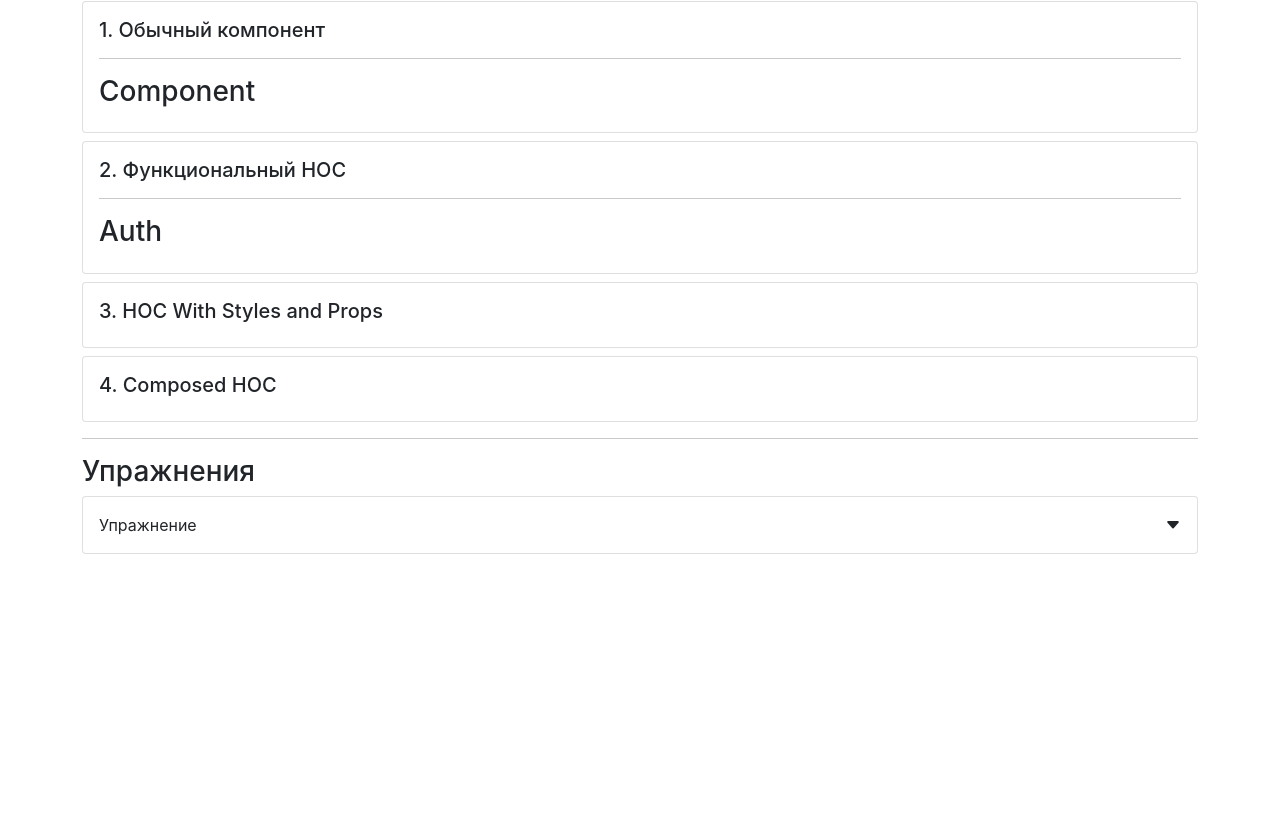
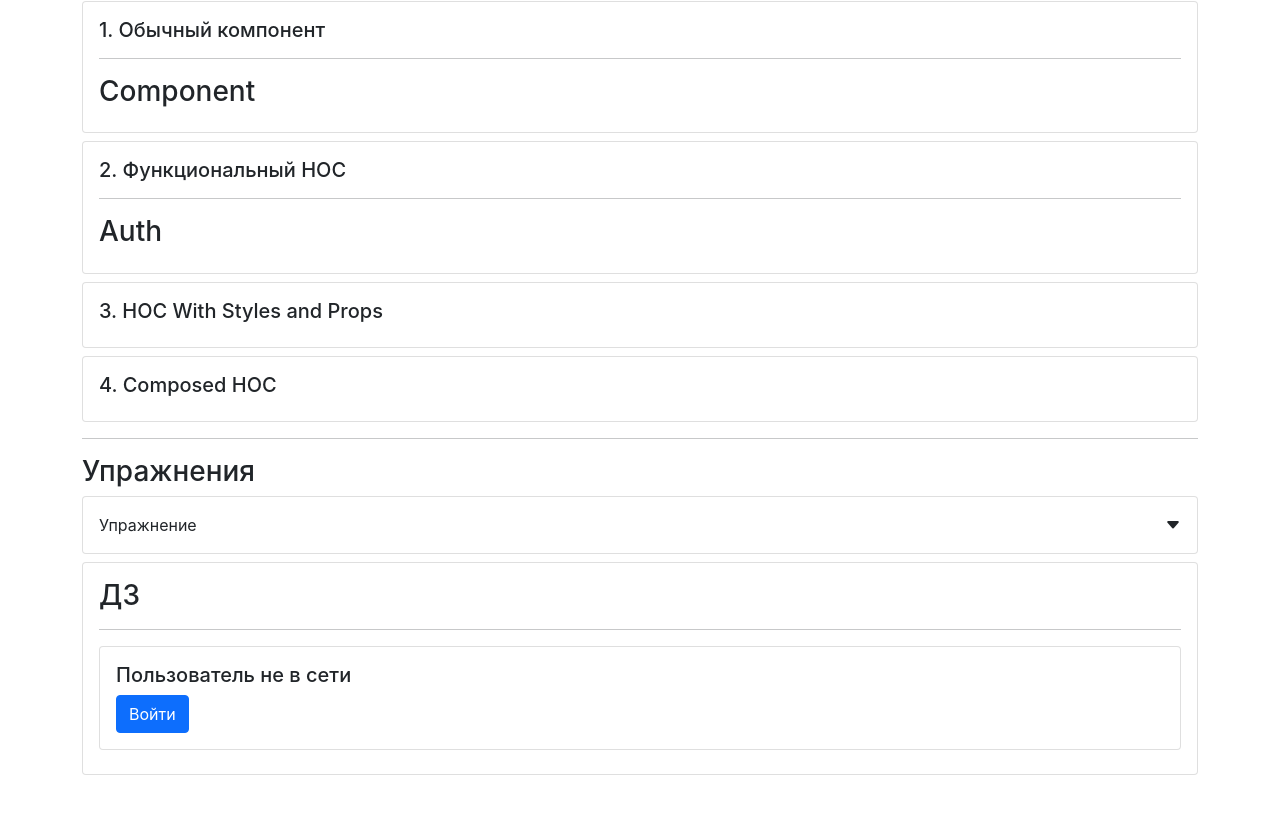
Before and after one commit to dencyh/assignments-module-2, a React (Create React App) app: page /hoc in a window 1280 px wide. Shown: the part 334-1148 px from the top of the page. Before the commit the page ends 956 px from the top, so only its background shows below. Built offline with nearby package versions, Linux system fonts and the light colour scheme.

Commit message:
homework practice

```diff
--- a/src/app/components/examples/hoc/withLogin.jsx
+++ b/src/app/components/examples/hoc/withLogin.jsx
@@ -1,11 +1,11 @@
 import React from "react";
 import Subtitle from "../../common/typografy/subtitle";
 
-const WithLogin = (Component) => (props) => {
+const withLogin = (Component) => (props) => {
     const isLogin = localStorage.getItem("auth");
     return (
         <>{isLogin ? <Component {...props} /> : <Subtitle>Auth</Subtitle>}</>
     );
 };
 
-export default WithLogin;
+export default withLogin;
--- a/src/app/components/examples/useCallback/useCallBackExample.jsx
+++ b/src/app/components/examples/useCallback/useCallBackExample.jsx
@@ -1,8 +1,12 @@
-import React, { useState, useRef, useEffect, useCallback } from "react";
+import React, { useState, useRef, useEffect } from "react";
 import CardWrapper from "../../common/Card";
 import SmallTitle from "../../common/typografy/smallTitle";
 
-const validateCallback = (data) => {
+const validateWithCallback = (data) => {
+    console.log(data);
+};
+
+const validateWithoutCallback = (data) => {
     console.log(data);
 };
 
@@ -14,13 +18,6 @@ const UseCallBackExample = () => {
     const handleChange = ({ name, value }) => {
         setData((prev) => ({ ...prev, [name]: value }));
     };
-    const validateWithoutCallback = (data) => {
-        console.log(data);
-    };
-
-    // const validateCallback = useCallback((data) => {
-    //     console.log(data);
-    // }, []);
 
     useEffect(() => {
         withoutCallback.current++;
@@ -28,11 +25,11 @@ const UseCallBackExample = () => {
 
     useEffect(() => {
         withCallback.current++;
-    }, [validateCallback]);
+    }, [validateWithCallback]);
 
     useEffect(() => {
         validateWithoutCallback(data);
-        validateCallback(data);
+        validateWithCallback(data);
     }, [data]);
     return (
         <CardWrapper>
--- a/src/app/components/examples/useRef/programmableActions.jsx
+++ b/src/app/components/examples/useRef/programmableActions.jsx
@@ -1,16 +1,8 @@
-import React, { useRef, useState, useEffect } from "react";
+import React from "react";
 import CardWrapper from "../../common/Card";
 import Divider from "../../common/divider";
 import SmallTitle from "../../common/typografy/smallTitle";
 const ProgrammableActionsExample = () => {
-    const prevState = useRef("");
-    const [otherState, setOtherState] = useState(false);
-    const toggleOtherState = () => {
-        setOtherState(!otherState);
-    };
-    // useEffect(() => {
-    //     renderCount.current++;
-    // });
     return (
         <CardWrapper>
             <SmallTitle className="card-title">
--- a/src/app/components/exercises/childrenExercise.jsx
+++ b/src/app/components/exercises/childrenExercise.jsx
@@ -1,5 +1,6 @@
 import React from "react";
 import CollapseWrapper from "../common/collapse";
+import PropTypes from "prop-types";
 const ChildrenExercise = () => {
     return (
         <CollapseWrapper title="Упражнение">
@@ -11,9 +12,11 @@ const ChildrenExercise = () => {
                 <code>React.Children.toArray</code>
             </p>
 
-            <Component />
-            <Component />
-            <Component />
+            <ListWrapper>
+                <Component />
+                <Component />
+                <Component />
+            </ListWrapper>
         </CollapseWrapper>
     );
 };
@@ -22,4 +25,23 @@ const Component = () => {
     return <div>Компонент списка</div>;
 };
 
+const ListWrapper = ({ children }) => {
+    return (
+        <ul>
+            {React.Children.map(children, (child, index) => (
+                <li className="d-flex">
+                    {child} <span className="ms-1"> #{index + 1}</span>
+                </li>
+            ))}
+        </ul>
+    );
+};
+
+ListWrapper.propTypes = {
+    children: PropTypes.oneOfType([
+        PropTypes.node,
+        PropTypes.arrayOf(PropTypes.node)
+    ])
+};
+
 export default ChildrenExercise;
--- a/src/app/components/exercises/hocExercise.jsx
+++ b/src/app/components/exercises/hocExercise.jsx
@@ -1,8 +1,15 @@
 import React from "react";
+import CardWrapper from "../common/Card";
 import CollapseWrapper from "../common/collapse";
+import Divider from "../common/divider";
+import Subtitle from "../common/typografy/subtitle";
+import withFunctions from "./withFunctions";
+import SimpleComponent from "./simpleComponent";
 
 const HocExercise = () => {
+    const ComponentWithHoc = withFunctions(SimpleComponent);
     return (
+        <>
             <CollapseWrapper title="Упражнение">
                 <p className="mt-3">
                     Вам необходимо реализовать компонент{" "}
@@ -15,9 +22,9 @@ const HocExercise = () => {
                         <code>isAuth</code>
                     </li>
                     <li>
-                    Отображает кнопку &quot;Войти&quot;, если пользователь НЕ
-                    авторизован (зависит от параметра <code>isAuth</code> в{" "}
-                    <code>props</code>)
+                        Отображает кнопку &quot;Войти&quot;, если пользователь
+                        НЕ авторизован (зависит от параметра <code>isAuth</code>{" "}
+                        в <code>props</code>)
                     </li>
                     <li>
                         Отображает кнопку с содержанием &quot;Выйти из
@@ -32,8 +39,8 @@ const HocExercise = () => {
                 </ul>
                 <p className="mt-3">
                     Вам необходимо создать HOC с названием{" "}
-                <code>withFunctions</code>, который будет принимать компонент{" "}
-                <code>SimpleComponent</code> и делать следующее:
+                    <code>withFunctions</code>, который будет принимать
+                    компонент <code>SimpleComponent</code> и делать следующее:
                 </p>
                 <ul>
                     <li>
@@ -44,18 +51,18 @@ const HocExercise = () => {
                         Передает параметр <code>isAuth</code>. Этот параметр
                         является обычной переменной <code>const</code> в функции{" "}
                         <code>withFunctions</code> и содержит в себе результат
-                    проверки наличия данных в <code>localStorage</code> по ключу{" "}
-                    <code>auth</code>. На текущий момент нам не важно, какие
-                    данные там хранить (например можно проверять наличие строки{" "}
-                    <code>&quot;token&quot;</code>)
+                        проверки наличия данных в <code>localStorage</code> по
+                        ключу <code>auth</code>. На текущий момент нам не важно,
+                        какие данные там хранить (например можно проверять
+                        наличие строки <code>&quot;token&quot;</code>)
                     </li>
                     <li>
                         Передает параметры <code>onLogin</code> и{" "}
                         <code>onLogOut</code>. Функции также находятся в{" "}
                         <code>withFunctions</code>. <br />
                         <code>onLogin</code> - добавляет <code>auth</code> в{" "}
-                    <code>localStorage</code> с любым значением (например строку{" "}
-                    <code>&quot;token&quot;</code>) <br />
+                        <code>localStorage</code> с любым значением (например
+                        строку <code>&quot;token&quot;</code>) <br />
                         <code>onLogOut</code> - удаляет <code>auth</code> из{" "}
                         <code>localStorage</code>
                     </li>
@@ -77,6 +84,12 @@ const HocExercise = () => {
                     страницы
                 </p>
             </CollapseWrapper>
+            <CardWrapper>
+                <Subtitle>ДЗ</Subtitle>
+                <Divider />
+                <ComponentWithHoc />
+            </CardWrapper>
+        </>
     );
 };
 
--- /dev/null
+++ b/src/app/components/exercises/simpleComponent.jsx
@@ -0,0 +1,32 @@
+import React from "react";
+
+import PropTypes from "prop-types";
+import SmallTitle from "../common/typografy/smallTitle";
+
+const SimpleComponent = ({ onLogin, onLogout, isAuth }) => {
+    return (
+        <>
+            {isAuth ? (
+                <div>
+                    <SmallTitle>Пользователь онлайн</SmallTitle>
+                    <button className="btn btn-primary" onClick={onLogout}>
+                        Выйти из системы
+                    </button>
+                </div>
+            ) : (
+                <div>
+                    <SmallTitle>Пользователь не в сети</SmallTitle>
+                    <button className="btn btn-primary" onClick={onLogin}>
+                        Войти
+                    </button>
+                </div>
+            )}
+        </>
+    );
+};
+SimpleComponent.propTypes = {
+    onLogin: PropTypes.func.isRequired,
+    onLogout: PropTypes.func.isRequired,
+    isAuth: PropTypes.string.isRequired
+};
+export default SimpleComponent;
--- a/src/app/components/exercises/useRefExercise.jsx
+++ b/src/app/components/exercises/useRefExercise.jsx
@@ -5,7 +5,7 @@ const UseRefExercise = () => {
     const handleResize = (e) => {
         divRef.current.style.height = "80px";
         divRef.current.style.width = "150px";
-        divRef.current.innerText = "321";
+        divRef.current.innerText = "text";
     };
 
     return (
--- /dev/null
+++ b/src/app/components/exercises/withFunctions.jsx
@@ -0,0 +1,24 @@
+import React, { useState } from "react";
+import CardWrapper from "../common/Card";
+
+const withFunctions = (Component) => (props) => {
+    const [isAuth, setIsAuth] = useState(localStorage.getItem("auth") || "");
+    const onLogin = () => {
+        localStorage.setItem("auth", "token");
+        setIsAuth(localStorage.getItem("auth") || "");
+    };
+    const onLogout = () => {
+        localStorage.removeItem("auth");
+        setIsAuth(localStorage.getItem("auth") || "");
+    };
+
+    return (
+        <>
+            <CardWrapper>
+                <Component {...{ isAuth, onLogin, onLogout }} />
+            </CardWrapper>
+        </>
+    );
+};
+
+export default withFunctions;
```
Lines whose indentation alone changed are shown as unchanged.
